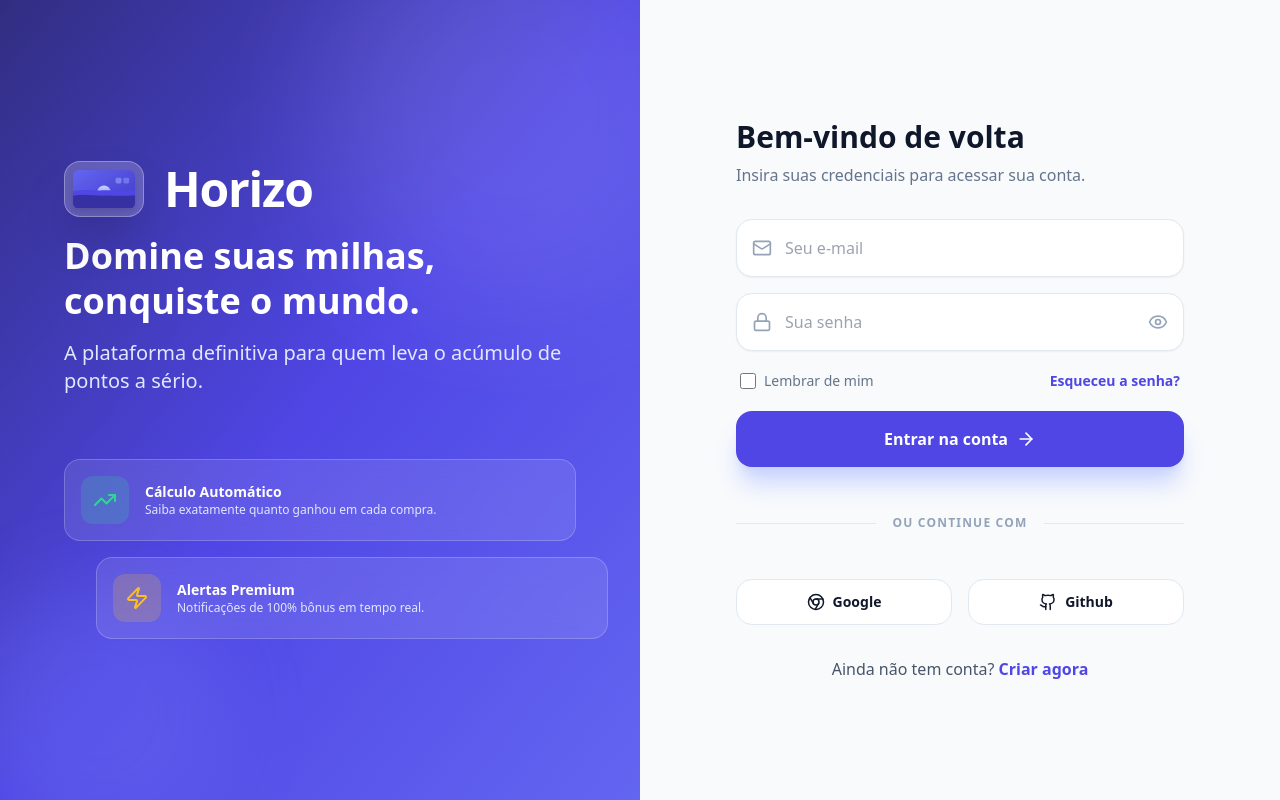
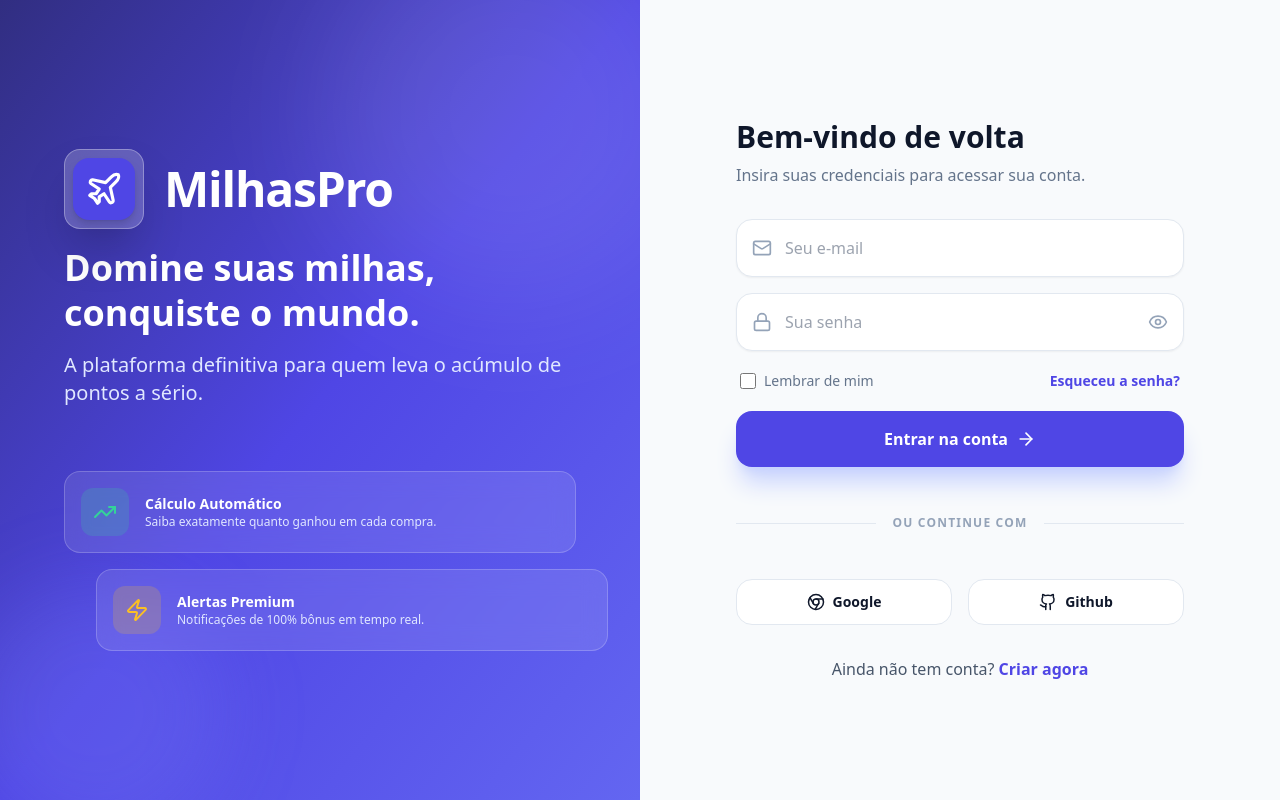
Before and after one commit to flavio-ph/desenvolvimento-web-milhas-interface, a React (Vite) app: page /login in a window 1280 px wide. Built offline with nearby package versions, Linux system fonts and the light colour scheme.

Commit message:
Refatoração da logo

```diff
--- a/src/App.tsx
+++ b/src/App.tsx
@@ -15,6 +15,7 @@ import AdminPrograms from './pages/admin/Programs';
 import AdminPromotions from './pages/admin/Promotions';
 import SearchResults from './pages/app/SearchResults';
 import { ThemeProvider } from './context/ThemeContext';
+import { ToastProvider } from './components/ToastContext';
 
 const PrivateRoute = ({ children }: { children: React.ReactNode }) => {
   const token = localStorage.getItem('token');
@@ -29,6 +30,7 @@ const PrivateRoute = ({ children }: { children: React.ReactNode }) => {
 const App: React.FC = () => {
  return (
     <ThemeProvider>
+      <ToastProvider> {/* <--- 2. ADICIONE O PROVIDER AQUI */}
         <Router>
           <Routes>
             {/* ROTAS PÚBLICAS */}
@@ -37,7 +39,6 @@ const App: React.FC = () => {
             <Route path="/recover" element={<RecoverPassword />} />
 
             {/* ROTAS PRIVADAS */}
-
             <Route path="/" element={
               <PrivateRoute>
                 <Layout><Dashboard /></Layout>
@@ -110,6 +111,7 @@ const App: React.FC = () => {
 
           </Routes>
         </Router>
+      </ToastProvider> {/* <--- FECHA O PROVIDER AQUI */}
     </ThemeProvider>
   );
 };
--- a/src/components/Layout.tsx
+++ b/src/components/Layout.tsx
@@ -9,6 +9,7 @@ import {
   LogOut,
   Check,
   ArrowRight,
+  Plane,
   LayoutDashboard,
   CreditCard,
   History
@@ -58,7 +59,7 @@ const Layout: React.FC<LayoutProps> = ({ children }) => {
       case '/admin/programs': return 'Gerenciar Programas';
       case '/admin/brands': return 'Gerenciar Bandeiras';
       case '/admin/new-promotion': return 'Gerenciar Promoções';
-      default: return 'Horizo';
+      default: return 'MilhasPro';
     }
   };
 
@@ -139,13 +140,16 @@ const Layout: React.FC<LayoutProps> = ({ children }) => {
       >
         <div className="flex flex-col h-full">
           {/* HEADER DA SIDEBAR COM LOGO */}
-          <div className="p-6 flex items-center justify-between mb-4">
+        <div className="p-6 flex items-center justify-between mb-4">
             <div className="flex items-center gap-3">
-              <div className="w-10 h-auto hover:scale-105 transition-transform duration-300">
-                 <Logo className="w-full h-full drop-shadow-md" />
+
+              {/* SUBSTITUIÇÃO AQUI: Apenas o avião com cores do tema */}
+              <div className="hover:scale-105 transition-transform duration-300">
+                 <Plane className="w-9 h-9 text-indigo-600 dark:text-indigo-400" />
               </div>
+
               <span className="text-2xl font-black tracking-tight text-slate-900 dark:text-white">
-                Horizo
+                MilhasPro
               </span>
             </div>
             <button onClick={toggleSidebar} className="lg:hidden text-slate-500 hover:text-indigo-600 transition-colors">
--- a/src/components/Logo.tsx
+++ b/src/components/Logo.tsx
@@ -1,4 +1,5 @@
 import React from 'react';
+import { Plane } from 'lucide-react';
 
 interface LogoProps {
   className?: string;
@@ -6,51 +7,8 @@ interface LogoProps {
 
 export const Logo: React.FC<LogoProps> = ({ className }) => {
   return (
-    <svg
-      viewBox="0 0 256 160"
-      xmlns="http://www.w3.org/2000/svg"
-      className={className}
-      preserveAspectRatio="xMidYMid meet"
-    >
-      <defs>
-        {/* Gradientes Adaptados para Indigo (Design System Atual) */}
-        <linearGradient id="cardGradient" x1="0" y1="0" x2="1" y2="1">
-          <stop offset="0%" stopColor="#6366f1" /> {/* Indigo-500 */}
-          <stop offset="100%" stopColor="#4338ca" /> {/* Indigo-700 */}
-        </linearGradient>
-
-        <linearGradient id="sunGradient" x1="0" y1="0" x2="0" y2="1">
-          <stop offset="0%" stopColor="#c7d2fe" /> {/* Indigo-200 */}
-          <stop offset="100%" stopColor="#818cf8" /> {/* Indigo-400 */}
-        </linearGradient>
-
-        <clipPath id="cardClip">
-          <rect x="0" y="0" width="256" height="160" rx="24" ry="24" />
-        </clipPath>
-      </defs>
-
-      <g clipPath="url(#cardClip)">
-        {/* Fundo */}
-        <rect width="256" height="160" fill="url(#cardGradient)" />
-
-        {/* Sol */}
-        <circle cx="128" cy="92" r="28" fill="url(#sunGradient)" />
-
-        {/* Horizonte (Camadas) */}
-        <path
-          d="M0 88 C40 78, 88 86, 128 84 C168 82, 216 88, 256 84 L256 170 L0 170 Z"
-          fill="#4f46e5"
-        /> {/* Indigo-600 */}
-
-        <path
-          d="M0 106 C48 96, 96 108, 128 106 C160 104, 208 110, 256 104 L256 170 L0 170 Z"
-          fill="#3730a3"
-        /> {/* Indigo-800 */}
-
-        {/* Chip (Detalhes) */}
-        <rect x="176" y="32" width="24" height="24" rx="6" ry="6" fill="#818cf8" opacity="0.85" />
-        <rect x="208" y="32" width="24" height="24" rx="6" ry="6" fill="#818cf8" opacity="0.65" />
-      </g>
-    </svg>
+    <div className={`flex items-center justify-center bg-indigo-600 rounded-2xl shadow-sm p-3 ${className}`}>
+      <Plane className="text-white w-full h-full" strokeWidth={2} />
+    </div>
   );
 };
--- /dev/null
+++ b/src/components/ToastContext.tsx
@@ -0,0 +1,82 @@
+import React, { createContext, useContext, useState, useCallback } from 'react';
+import { X, CheckCircle, AlertCircle, Info, AlertTriangle } from 'lucide-react';
+
+export type ToastType = 'success' | 'error' | 'info' | 'warning';
+
+interface ToastMessage {
+  id: string;
+  type: ToastType;
+  title: string;
+  description?: string;
+}
+
+interface ToastContextData {
+  addToast: (params: Omit<ToastMessage, 'id'>) => void;
+  removeToast: (id: string) => void;
+}
+
+const ToastContext = createContext<ToastContextData>({} as ToastContextData);
+
+export const ToastProvider: React.FC<{ children: React.ReactNode }> = ({ children }) => {
+  const [messages, setMessages] = useState<ToastMessage[]>([]);
+
+  const addToast = useCallback(({ type, title, description }: Omit<ToastMessage, 'id'>) => {
+    const id = Math.random().toString(36).substring(2); // ID simples
+    const toast = { id, type, title, description };
+
+    setMessages((state) => [...state, toast]);
+
+    setTimeout(() => {
+      setMessages((state) => state.filter((message) => message.id !== id));
+    }, 4000);
+  }, []);
+
+  const removeToast = useCallback((id: string) => {
+    setMessages((state) => state.filter((message) => message.id !== id));
+  }, []);
+
+  return (
+    <ToastContext.Provider value={{ addToast, removeToast }}>
+      {children}
+
+      {/* Container dos Toasts (Fica flutuando na tela) */}
+      <div className="fixed bottom-4 right-4 z-50 flex flex-col gap-2 max-w-sm w-full p-4 pointer-events-none">
+        {messages.map((message) => (
+          <ToastItem key={message.id} message={message} onRemove={removeToast} />
+        ))}
+      </div>
+    </ToastContext.Provider>
+  );
+};
+
+const ToastItem: React.FC<{ message: ToastMessage; onRemove: (id: string) => void }> = ({ message, onRemove }) => {
+  const styles = {
+    success: { bg: 'bg-emerald-50 dark:bg-emerald-900/20', border: 'border-emerald-200 dark:border-emerald-800', text: 'text-emerald-800 dark:text-emerald-300', icon: <CheckCircle size={20} className="text-emerald-500" /> },
+    error:   { bg: 'bg-rose-50 dark:bg-rose-900/20', border: 'border-rose-200 dark:border-rose-800', text: 'text-rose-800 dark:text-rose-300', icon: <AlertCircle size={20} className="text-rose-500" /> },
+    info:    { bg: 'bg-indigo-50 dark:bg-indigo-900/20', border: 'border-indigo-200 dark:border-indigo-800', text: 'text-indigo-800 dark:text-indigo-300', icon: <Info size={20} className="text-indigo-500" /> },
+    warning: { bg: 'bg-amber-50 dark:bg-amber-900/20', border: 'border-amber-200 dark:border-amber-800', text: 'text-amber-800 dark:text-amber-300', icon: <AlertTriangle size={20} className="text-amber-500" /> },
+  };
+
+  const style = styles[message.type];
+
+  return (
+    <div className={`pointer-events-auto flex w-full shadow-lg rounded-2xl border ${style.bg} ${style.border} p-4 transition-all duration-300 animate-slideIn`}>
+      <div className="shrink-0 mr-3 mt-0.5">{style.icon}</div>
+      <div className="flex-1">
+        <strong className={`block font-bold text-sm ${style.text}`}>{message.title}</strong>
+        {message.description && (
+          <p className={`mt-1 text-xs opacity-90 ${style.text}`}>{message.description}</p>
+        )}
+      </div>
+      <button onClick={() => onRemove(message.id)} className="ml-4 shrink-0 text-slate-400 hover:text-slate-600 dark:hover:text-slate-200 transition-colors">
+        <X size={16} />
+      </button>
+    </div>
+  );
+};
+
+export const useToast = () => {
+  const context = useContext(ToastContext);
+  if (!context) throw new Error('useToast must be used within a ToastProvider');
+  return context;
+};
--- a/src/pages/auth/Login.tsx
+++ b/src/pages/auth/Login.tsx
@@ -80,7 +80,7 @@ const Login: React.FC = () => {
               <div className="w-20 h-auto bg-white/20 backdrop-blur-lg rounded-2xl flex items-center justify-center border border-white/30 shadow-2xl p-2">
                  <Logo className="w-full h-full drop-shadow-lg" />
               </div>
-              <span className="text-5xl font-black tracking-tight text-white">Horizo</span>
+              <span className="text-5xl font-black tracking-tight text-white">MilhasPro</span>
             </div>
 
             <h1 className="text-4xl font-black leading-tight">Domine suas milhas, conquiste o mundo.</h1>
--- a/src/pages/auth/Register.tsx
+++ b/src/pages/auth/Register.tsx
@@ -247,7 +247,7 @@ const Register: React.FC = () => {
           <div className="bg-white/5 backdrop-blur-xl border border-white/10 p-8 rounded-[40px] shadow-2xl relative overflow-hidden transition-all duration-500 hover:shadow-indigo-500/10 hover:border-white/20 hover:scale-[1.01]">
             <div className="absolute top-0 right-0 w-32 h-32 bg-indigo-500/10 rounded-full -translate-y-1/2 translate-x-1/2 blur-2xl"></div>
 
-            <h3 className="text-2xl font-black text-white mb-6">Por que escolher o Horizo?</h3>
+            <h3 className="text-2xl font-black text-white mb-6">Por que escolher o MilhasPro?</h3>
 
             <div className="space-y-4">
               {[
```
Also changed, not shown: index.html (+2 -2 lines). Lines whose indentation alone changed are shown as unchanged.
